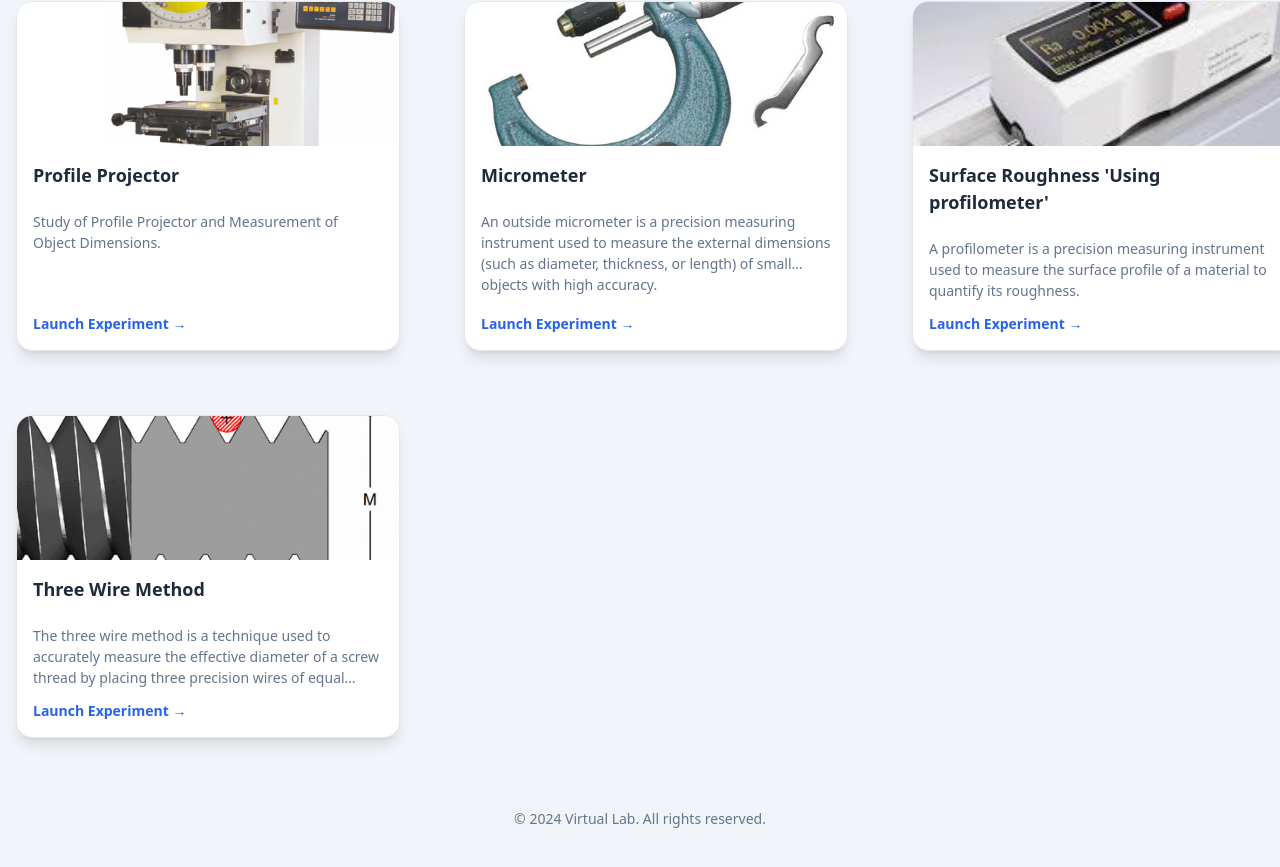
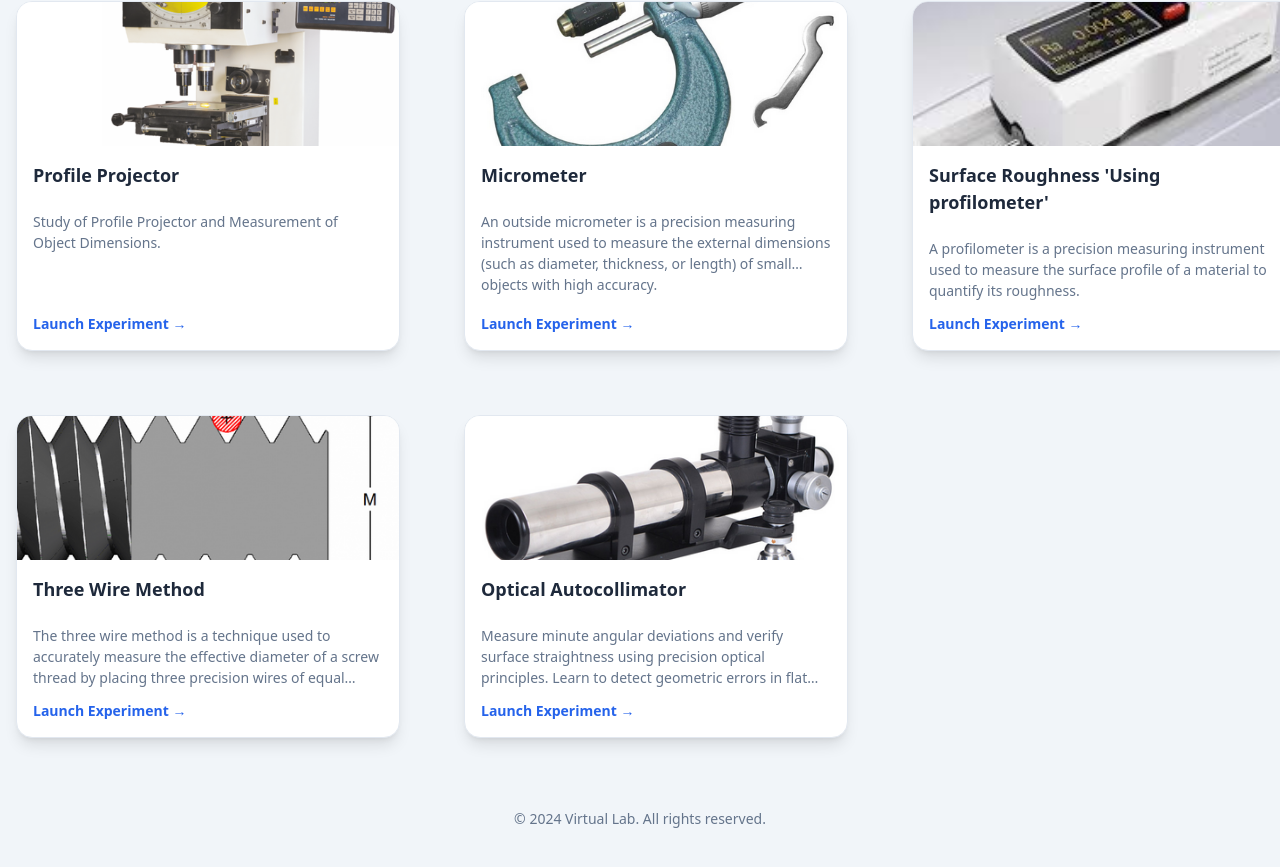
Before and after one commit to mmmvirtuallab-cloud/vl-homepage, a React (Vite) app: page /vl-homepage/experiments in a window 1280 px wide. Shown: the part 303-1170 px from the top of the page. Built offline with nearby package versions, Linux system fonts and the light colour scheme.

Commit message:
added autocollimator build

```diff
--- a/src/content.js
+++ b/src/content.js
@@ -55,16 +55,17 @@ const EXPERIMENTS = [
     imagePath: 'images/threewire.png',
     link: "https://mmmvirtuallab-cloud.github.io/Three-Wire-Method/index.html"
   },
+  {
+  id: 'exp-5', // Ensure this ID is unique in your list
+  subject: 'Metrology',
+  title: 'Optical Autocollimator',
+  description: 'Measure minute angular deviations and verify surface straightness using precision optical principles. Learn to detect geometric errors in flat and tapered workpieces using light reflection.',
+  imagePath: 'images/autocollimator.png', // ⚠️ Make sure you add an image with this name to your public/images folder
+  link: 'https://mmmvirtuallab-cloud.github.io/autocollimator-lab/' // This matches the basePath you set in next.config.js
+},
 
 
-  // {
-  //   id: 'exp-3',
-  //   subject: 'Biology',
-  //   title: 'DNA Extraction',
-  //   description: 'Isolate and observe DNA from biological samples using common laboratory techniques and reagents. This experiment gives students a hands-on look at the molecular building blocks of life. It’s highly visual and engaging for beginners in genetics.',
-  //   imagePath: '/images/dna.jpg',
-  //   link: '/experiment/dna-extraction'
-  // },
+  //
   // {
   //   id: 'exp-4',
   //   subject: 'Physics',
```
Also changed, not shown: public/images/autocollimator.png (added).
